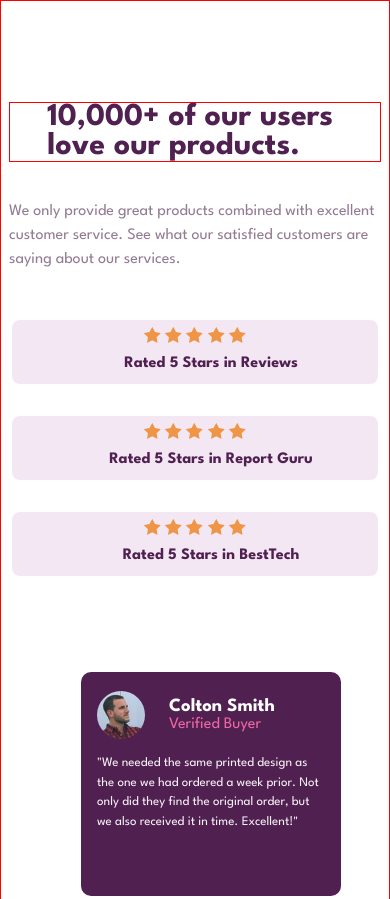
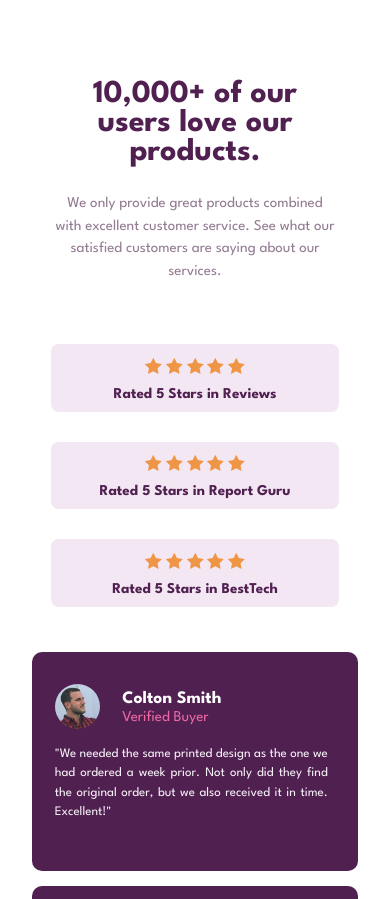
Before and after one commit to JilaniYazidi/Frontend-Mentor-Challenges, a plain HTML site: page social-proof-section-master/index.html in a window 390 px wide. Shown: the top 899 px of the page. Drawn offline with Linux system fonts and the light colour scheme.

Commit message:
Responsive finished

```diff
--- a/social-proof-section-master/style_index.css
+++ b/social-proof-section-master/style_index.css
@@ -15,7 +15,7 @@ body{
 
 .top{
     flex-direction: row;
-    margin: 0rem 5rem 0rem 5rem;
+    margin: 0rem 10rem 0rem 10rem;
     display: flex;
     align-items: flex-start;
     height: 60%;
@@ -23,15 +23,14 @@ body{
 
 .topLeft{
     justify-content: left;
-    width: 40%;
+    width: 35%;
     height: 100%;
-    padding-right: 5em;
+    margin-right: 10%;
 }
 
 .topLeft__heading{
     align-items: left;
     color:hsl(300, 43%, 22%);
-    padding-right: 4rem;
     font-size: 3rem;
     font-weight: 700;
 }
@@ -45,7 +44,7 @@ body{
 .topRight{
     display: flex;
     flex-direction: column;
-    width: 60%;
+    width: 65%;
     height: 100%;
     margin-top: 1em;
     color: hsl(300, 43%, 22%);
@@ -89,7 +88,7 @@ body{
     grid-gap: 2em;
     flex-direction: row;
     font-weight: normal;
-    margin: 0rem 5rem 0rem 5rem;
+    margin: 0rem 10rem 0rem 10rem;
     align-items: flex-end;
     height: 40%;
 }
@@ -158,52 +157,63 @@ body{
     font-weight: 400;
 }
 
-@media screen and (max-width: 950px) {
-    body{
-        font-size: 1rem;
+@media screen and (max-width: 1200px) {
+
+    .hero{
+        height: unset;
     }
 
-    .hero{
-        min-height: 100%;
-        height: 100%;
-        max-height: fit-content;
-        display: flex;
+    .top{
         flex-direction: column;
-        justify-content: center;
-        border: 1px solid red;
-    }
-
-    .top {
-    flex-direction: column;
-    margin: 5em 0.5em 5em 0.5em;
-    height: 100%;
-    display: flex;
-    align-items: center;
-    justify-content: center;
+        align-items: center;
+        margin: 0px 15px 0px 15px;
     }
 
     .topLeft{
-        display: flex;
-        flex-direction: column;
         justify-content: center;
-        align-items: center;
-        width: 100%;
-        padding-right: 0;
-
+        width: fit-content;
+        margin-right: unset;
     }
 
     .topLeft__heading{
-        border: 1px solid red;
-        padding-right: inherit;
-        padding-left: 10%;
-        padding-right: 10%;
-        justify-content: center;
-        align-items: inherit;
+        text-align: center;
+        margin: 80px 50px 25px 50px;
+        margin-top: 80px;
         font-size: 2rem;
     }
 
+    .topLeft__text{
+        text-align: center;
+        margin: 0px 38px 0px 38px;
+        margin-bottom: 2rem;
+    }
+
+    .topRight{
+        justify-content: center;
+        width: 80%;
+        margin-top: 1em;
+        margin-bottom: 2em;
+    }
+
+    .topRight__rate1, .topRight__rate2, .topRight__rate3{
+        padding-left: unset;
+        height: 4em;
+        display: flex;
+        justify-content: center;
+        flex-direction: column;
+        align-items: center;
+        line-height: 1.5rem;
+        width: 100%;
+        align-self: unset;
+    }
+
+    .stars{
+      padding-right: unset;
+    }
+
     .bottom{
-        flex-direction: column;
+        margin: unset;
+        margin-bottom: 80px;
         grid-template-columns: 1fr;
         grid-template-rows: 1fr 1fr 1fr;
         grid-template-areas:
@@ -211,43 +221,18 @@ body{
         "center"
         "right"
         ;
-        bottom: 100%;
-        align-items: center;
-    }
-
-    .topRight{
-        width: 100%;
-    }
-
-    .topRight__rate1, .topRight__rate2, .topRight__rate3{
-        display: flex;
-        flex-direction: column;
-        justify-content: center;
-        padding-top: 1em;
-        padding-bottom: 1em;
-        line-height: 1.5em;
-        align-items: center;
-        align-self: center;
-        width: 90%;
+        grid-gap: 1em;
+        align-items: unset;
     }
 
     .bottomLeft, .bottomCenter, .bottomRight{
-        width: 100%;
-        padding: 1em;
-        margin: 0;
-    }
-
-
-    .bottomLeft{
-
-    }
-
-    .bottomCenter{
-
-    }
-
-    .bottomRight{
-
+        padding-top: 2em;
+        height: 10em;
+        text-align: justify;
+        justify-self: center;
+        padding-bottom: 10%;
+        width: 70%;
+        align-self: unset;
     }
 
 }
```
